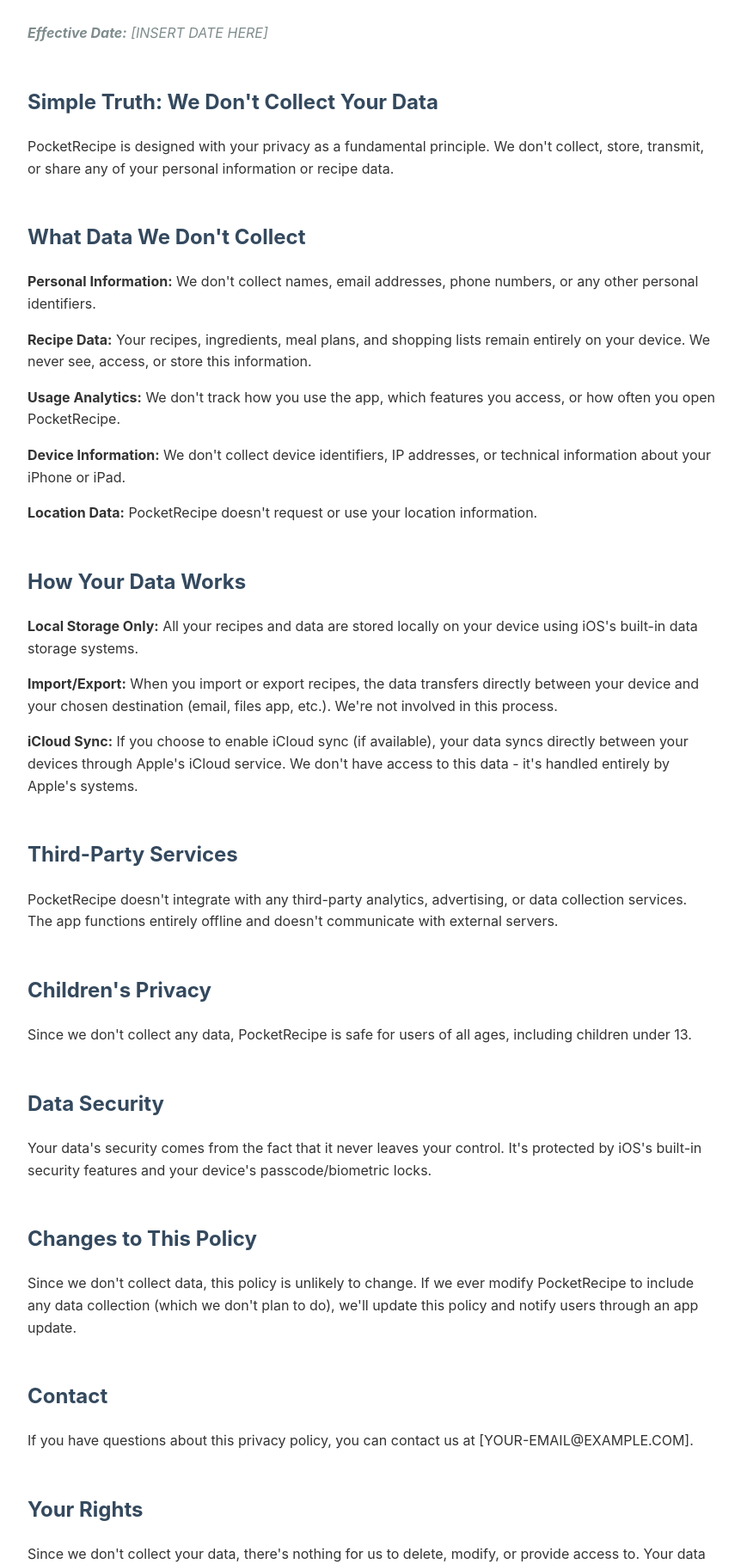
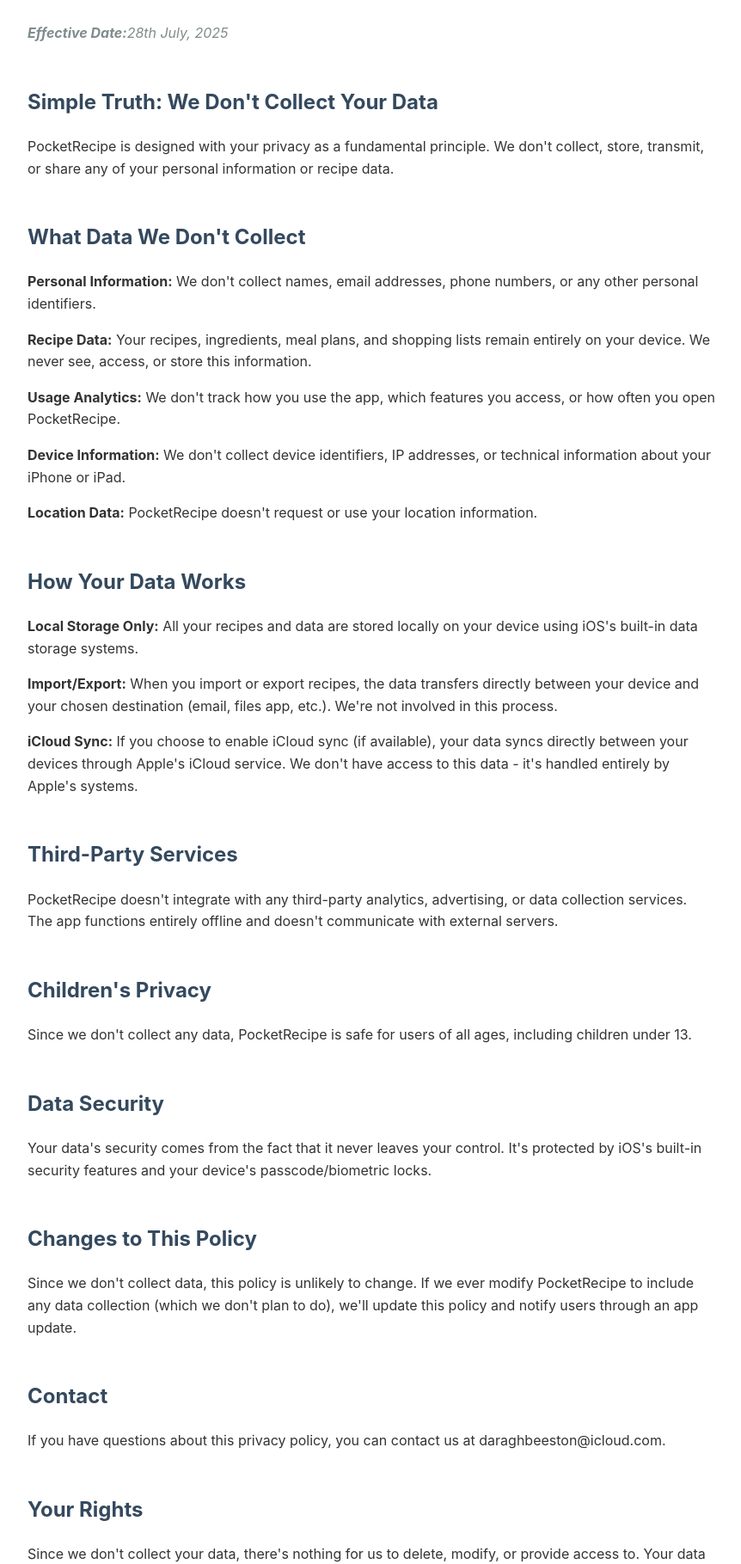
Before and after one commit to daraghbee/pocketrecipe-privacy, a plain HTML site: page index.html in a window 1280 px wide. Shown: the part 88-1907 px from the top of the page at 86% size, without its empty margins (208-1070 px from the left). Drawn offline with Linux system fonts and the light colour scheme.

Commit message:
Update index.html

```diff
--- a/index.html
+++ b/index.html
@@ -20,7 +20,7 @@
 </head>
 <body>
     <h1>Privacy Policy for PocketRecipe</h1>
-    <p class="effective-date"><strong>Effective Date:</strong> [INSERT DATE HERE]</p>
+    <p class="effective-date"><strong>Effective Date:</strong>28th July, 2025</p>
 
     <h2>Simple Truth: We Don't Collect Your Data</h2>
     <p>PocketRecipe is designed with your privacy as a fundamental principle. We don't collect, store, transmit, or share any of your personal information or recipe data.</p>
@@ -50,7 +50,7 @@
     <p>Since we don't collect data, this policy is unlikely to change. If we ever modify PocketRecipe to include any data collection (which we don't plan to do), we'll update this policy and notify users through an app update.</p>
 
     <h2>Contact</h2>
-    <p>If you have questions about this privacy policy, you can contact us at [YOUR-EMAIL@EXAMPLE.COM].</p>
+    <p>If you have questions about this privacy policy, you can contact us at daraghbeeston@icloud.com.</p>
 
     <h2>Your Rights</h2>
     <p>Since we don't collect your data, there's nothing for us to delete, modify, or provide access to. Your data belongs entirely to you and remains on your device.</p>
```
